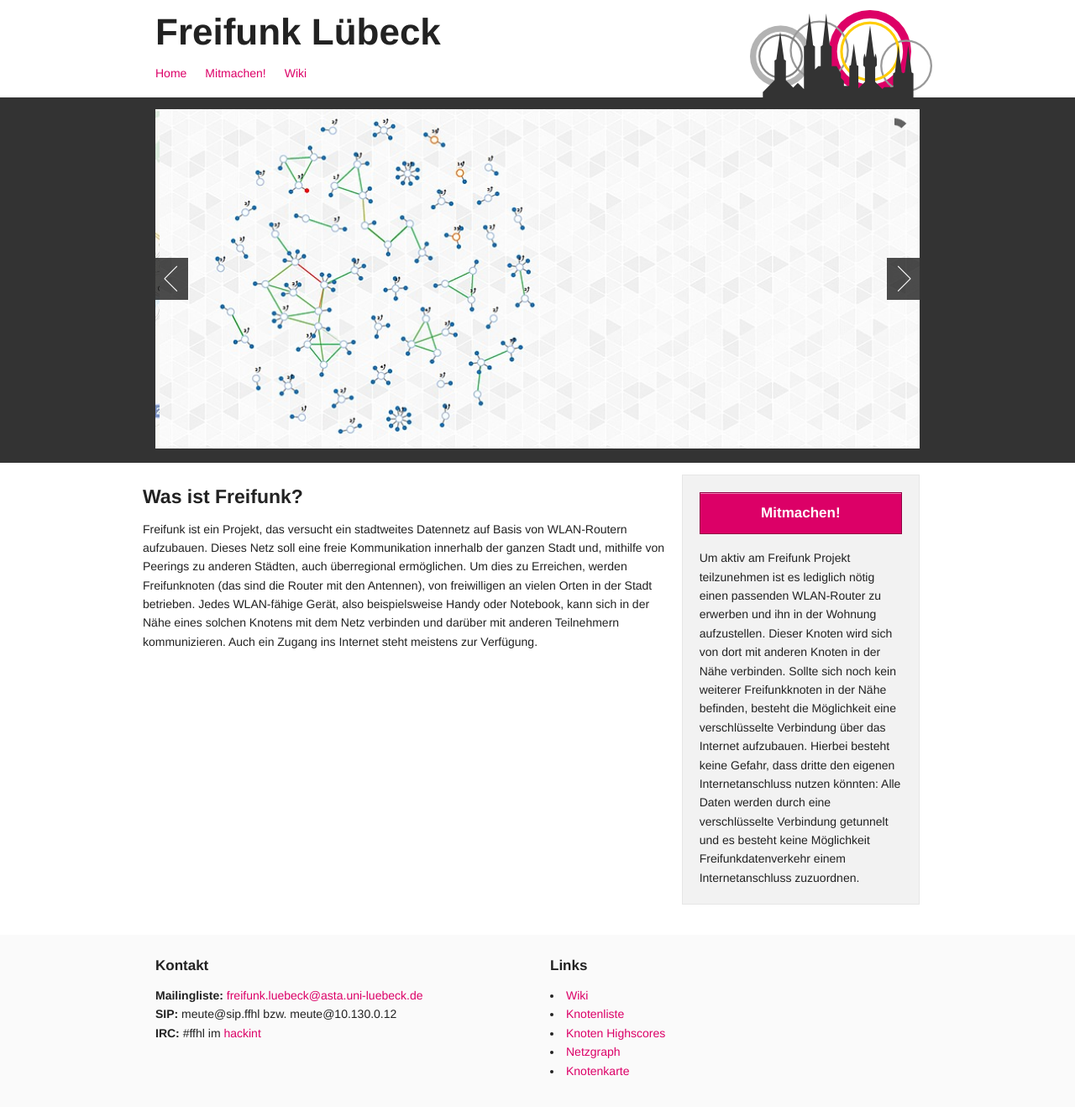
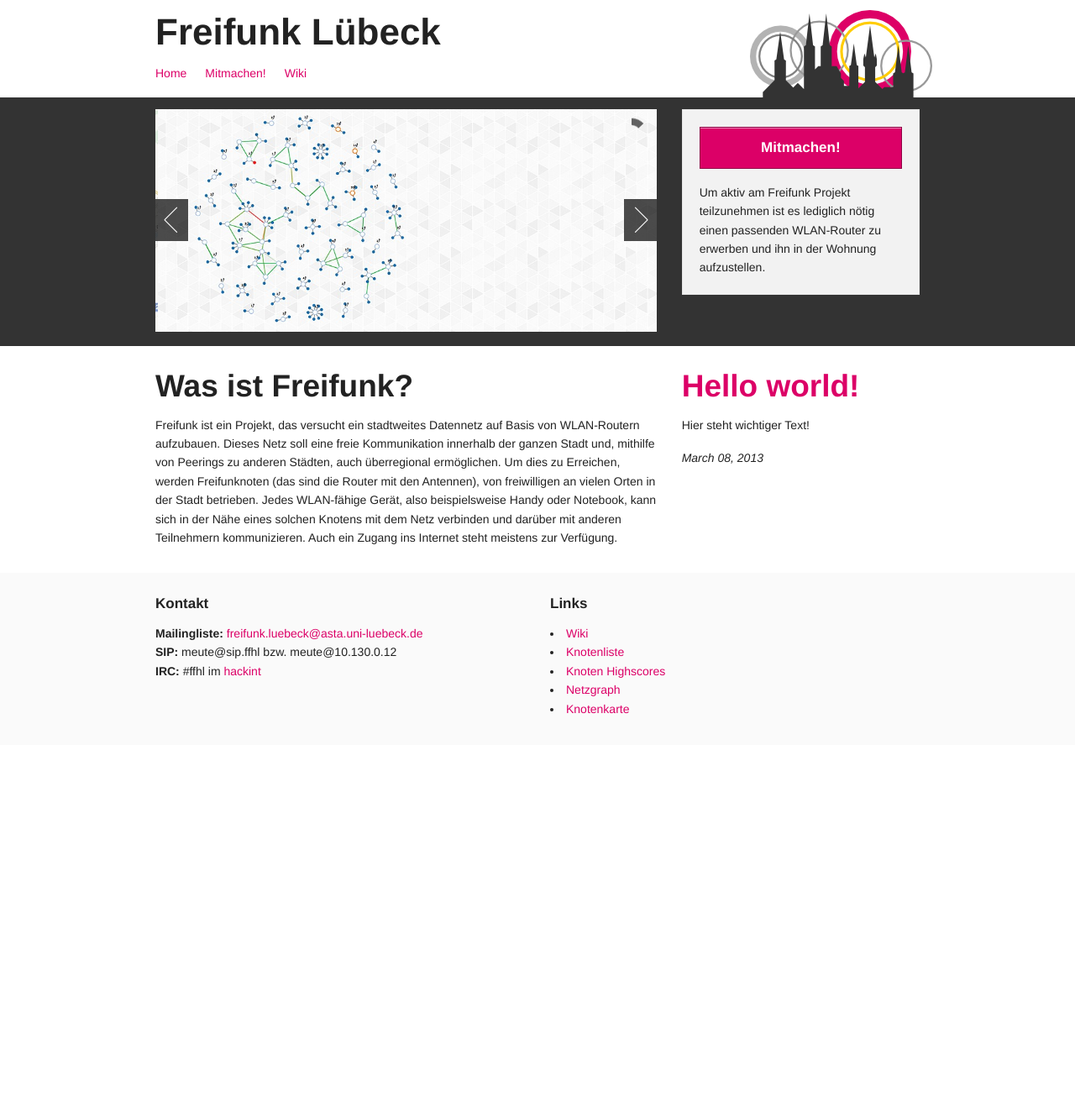
Before and after one commit to ffnord/startseite, a Jekyll site: the page built from index.html, in a window 1280 px wide. Shown: the whole page at 84% size. Built offline with Jekyll 4.4.1, drawn with Linux system fonts in a browser that asks for light colours; after the commit the page ends 900 px from its top, so only the background shows below that.

Commit message:
simple blog

```diff
--- a/_layouts/base.html
+++ b/_layouts/base.html
@@ -19,10 +19,10 @@
   -->
 
   <!-- Included CSS Files (Compressed) -->
-  <link rel="stylesheet" href="stylesheets/foundation.min.css">
-  <link rel="stylesheet" href="stylesheets/app.css">
+  <link rel="stylesheet" href="/stylesheets/foundation.min.css">
+  <link rel="stylesheet" href="/stylesheets/app.css">
 
-  <script src="javascripts/modernizr.foundation.js"></script>
+  <script src="/javascripts/modernizr.foundation.js"></script>
 
   <!-- IE Fix for HTML5 Tags -->
   <!--[if lt IE 9]>
--- /dev/null
+++ b/_posts/2013-03-08-hello-world.md
@@ -0,0 +1,7 @@
+---
+layout: post
+title: Hello world!
+teaser: Hier steht wichtiger Text!
+---
+
+Hier steht kein wichtiger Text.
--- a/index.html
+++ b/index.html
@@ -6,11 +6,23 @@
 
 <div class="teaser">
   <div class="row">
-    <div class="twelve columns">
+    <div class="eight columns">
       <div id="featured">
         <img src="images/featured/demo1.jpg" width=910 height=400 />
         <img src="images/featured/demo2.jpg" width=910 height=400 />
         <img src="images/featured/demo3.jpg" width=910 height=400 />
+      </div>
+    </div>
+    <div class="four columns">
+      <div class="panel">
+        <p>
+          <a href="/mitmachen.html" class="button large expand">
+            Mitmachen!
+          </a>
+        </p>
+        <p>
+        Um aktiv am Freifunk Projekt teilzunehmen ist es lediglich nötig einen passenden WLAN-Router zu erwerben und ihn in der Wohnung aufzustellen.
+        </p>
       </div>
     </div>
   </div>
@@ -19,32 +31,21 @@
 <div class="row">
 
   <div class="eight columns">
-    <div class="row">
-      <h4>Was ist Freifunk?</h4>
-      <p>
-      Freifunk ist ein Projekt, das versucht ein stadtweites Datennetz auf Basis von WLAN-Routern aufzubauen.
-      Dieses Netz soll eine freie Kommunikation innerhalb der ganzen Stadt und, mithilfe von Peerings zu anderen Städten, auch überregional ermöglichen.
-      Um dies zu Erreichen, werden Freifunknoten (das sind die Router mit den Antennen), von freiwilligen an vielen Orten in der Stadt betrieben.
-      Jedes WLAN-fähige Gerät, also beispielsweise Handy oder Notebook, kann sich in der Nähe eines solchen Knotens mit dem Netz verbinden und darüber mit anderen Teilnehmern kommunizieren.
-      Auch ein Zugang ins Internet steht meistens zur Verfügung.
-      </p>
-    </div>
+    <h2>Was ist Freifunk?</h2>
+    <p>
+    Freifunk ist ein Projekt, das versucht ein stadtweites Datennetz auf Basis von WLAN-Routern aufzubauen.
+    Dieses Netz soll eine freie Kommunikation innerhalb der ganzen Stadt und, mithilfe von Peerings zu anderen Städten, auch überregional ermöglichen.
+    Um dies zu Erreichen, werden Freifunknoten (das sind die Router mit den Antennen), von freiwilligen an vielen Orten in der Stadt betrieben.
+    Jedes WLAN-fähige Gerät, also beispielsweise Handy oder Notebook, kann sich in der Nähe eines solchen Knotens mit dem Netz verbinden und darüber mit anderen Teilnehmern kommunizieren.
+    Auch ein Zugang ins Internet steht meistens zur Verfügung.
+    </p>
   </div>
 
   <div class="four columns">
-    <div class="panel">
-      <p>
-        <a href="/mitmachen.html" class="button large expand">
-          Mitmachen!
-        </a>
-      </p>
-      <p>
-      Um aktiv am Freifunk Projekt teilzunehmen ist es lediglich nötig einen passenden WLAN-Router zu erwerben und ihn in der Wohnung aufzustellen.
-      Dieser Knoten wird sich von dort mit anderen Knoten in der Nähe verbinden.
-      Sollte sich noch kein weiterer Freifunkknoten in der Nähe befinden, besteht die Möglichkeit eine verschlüsselte Verbindung über das Internet aufzubauen.
-      Hierbei besteht keine Gefahr, dass dritte den eigenen Internetanschluss nutzen könnten:
-      Alle Daten werden durch eine verschlüsselte Verbindung getunnelt und es besteht keine Möglichkeit Freifunkdatenverkehr einem Internetanschluss zuzuordnen.
-      </p>
-    </div>
+    {% for post in site.posts limit: 8 %}
+    <h2><a href="{{ post.url }}">{{ post.title }}</a></h2>
+    <p>{{ post.teaser }}</p>
+    <p class="postdate"><em>{{ post.date | date: "%B %d, %Y" }}</em></p>
+    {% endfor %}
   </div>
 </div>
```
Also changed, not shown: _layouts/post.html (added, +19 -0 lines).
